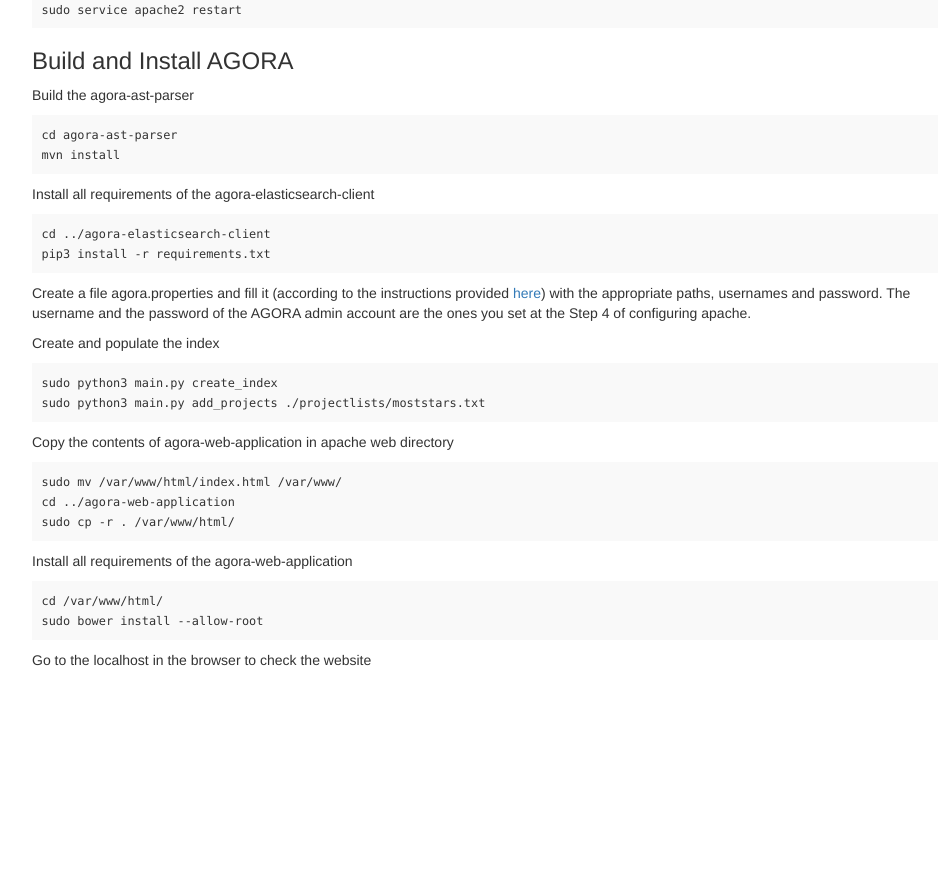
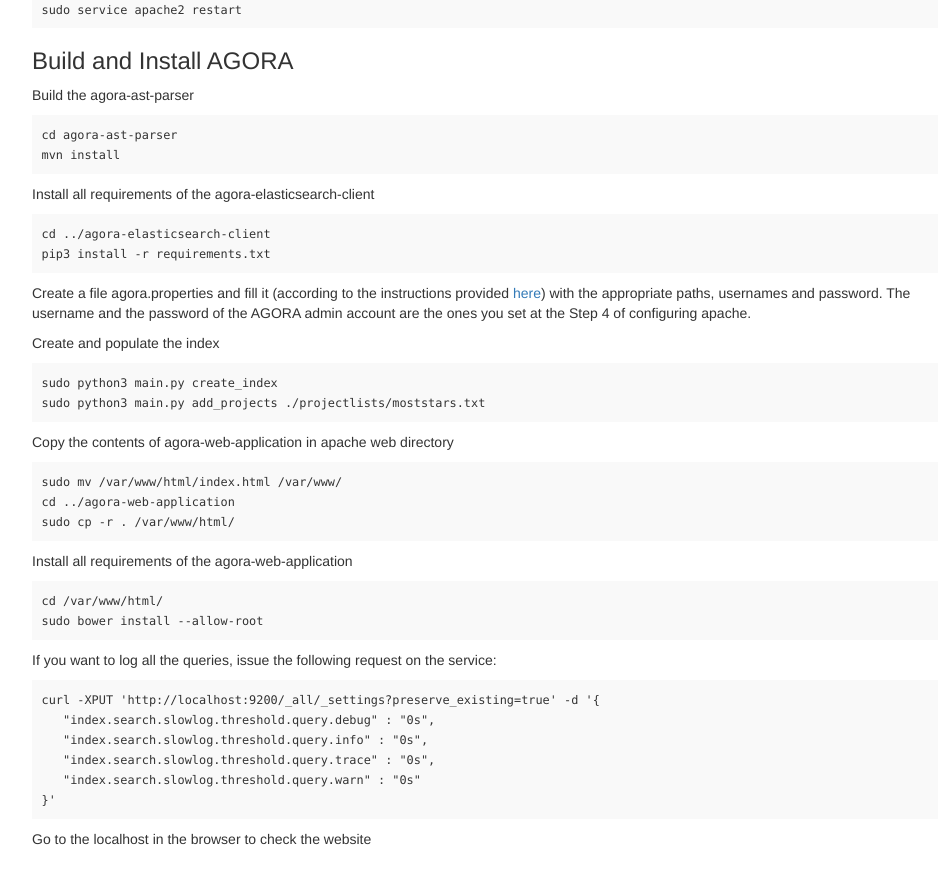
Before and after one commit to AuthEceSoftEng/agora, a Jekyll site: the page built from _posts/2017-06-20-installation-instructions.md, in a window 1280 px wide and 900 px high, scrolled down 1677 px. Shown: the top 884 px of the window, without its empty margins (272-1213 px from the left). Built offline with Jekyll 4.4.1, drawn with Linux system fonts in a browser that asks for light colours; before the commit the page ends 2398 px from its top, so only the background shows below that.

Commit message:
Add logging option to installation instructions

````diff
--- a/_posts/2017-06-20-installation-instructions.md
+++ b/_posts/2017-06-20-installation-instructions.md
@@ -151,4 +151,15 @@ cd /var/www/html/
 sudo bower install --allow-root
 ```
 
+If you want to log all the queries, issue the following request on the service:
+
+```
+curl -XPUT 'http://localhost:9200/_all/_settings?preserve_existing=true' -d '{
+   "index.search.slowlog.threshold.query.debug" : "0s",
+   "index.search.slowlog.threshold.query.info" : "0s",
+   "index.search.slowlog.threshold.query.trace" : "0s",
+   "index.search.slowlog.threshold.query.warn" : "0s"
+}'
+```
+
 Go to the localhost in the browser to check the website
````
